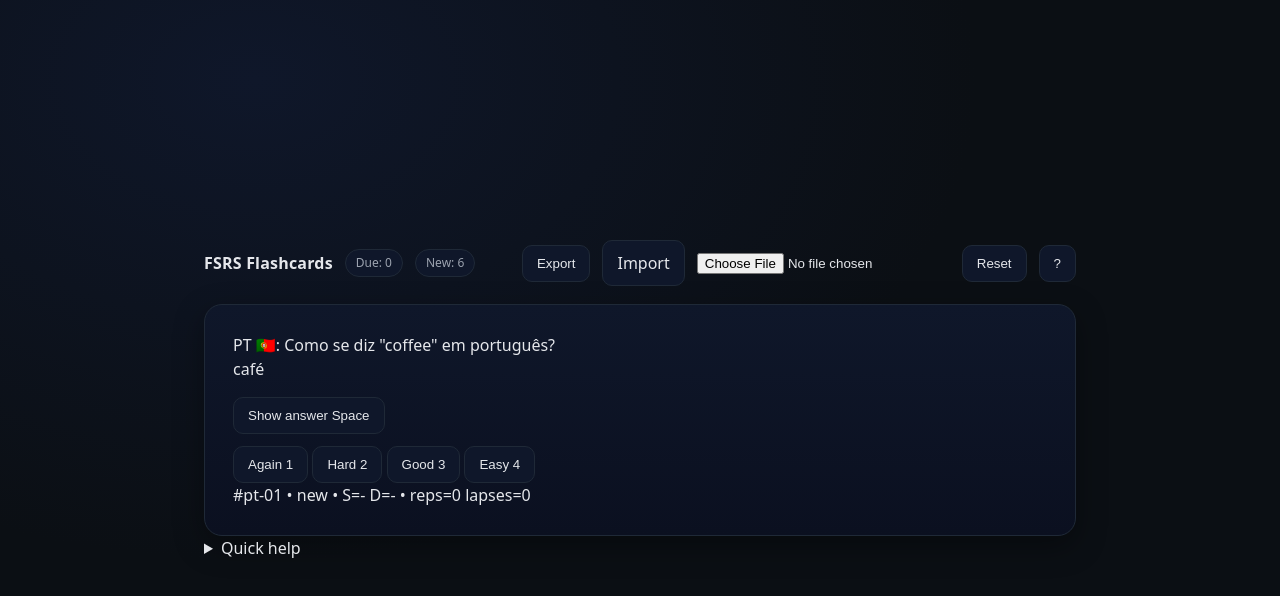
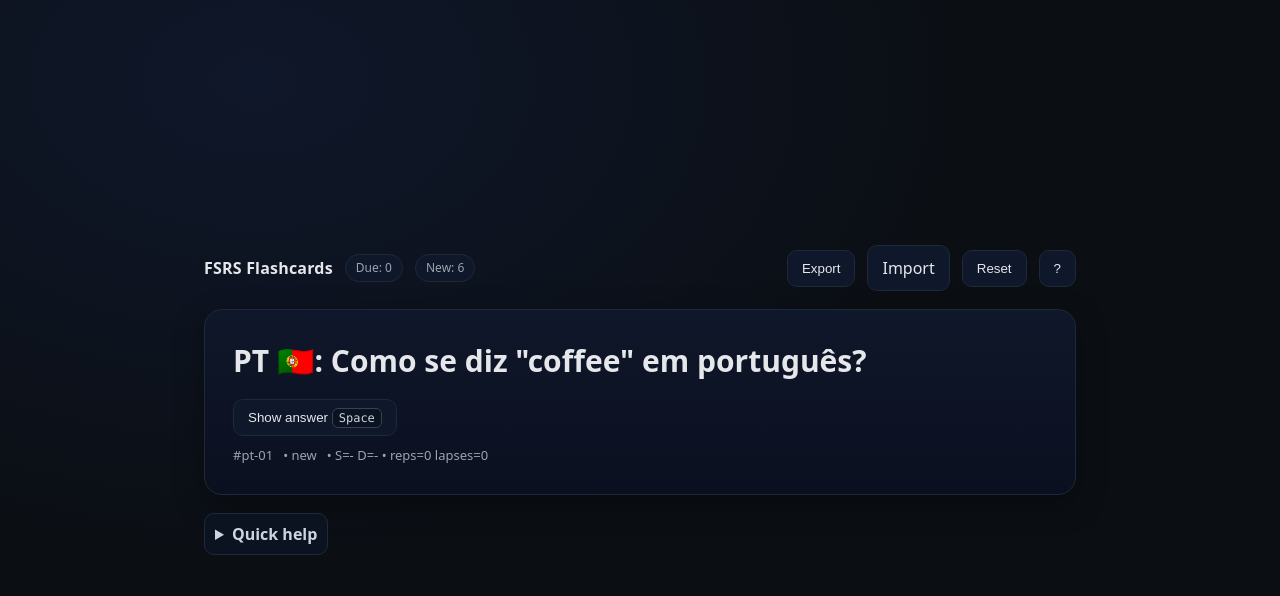
Before and after one commit to thinlines/flash-cards, a website built with Parcel: page src/index.html in a window 1280 px wide. Built offline with nearby package versions, Linux system fonts and the light colour scheme.

Commit message:
fix incorrect CSS refactor

```diff
--- a/src/styles.css
+++ b/src/styles.css
@@ -1,37 +1,195 @@
 :root {
   --bg: #0b0f14;
+  /* deep blue-gray */
   --panel: #111827;
+  /* slate-900 */
   --muted: #9ca3af;
+  /* gray-400 */
   --text: #e5e7eb;
+  /* gray-200 */
   --accent: #60a5fa;
+  /* blue-400 */
   --accent-2: #a78bfa;
+  /* violet-400 */
   --good: #34d399;
+  /* emerald-400 */
   --hard: #f59e0b;
+  /* amber-500 */
   --again: #ef4444;
+  /* red-500 */
   --easy: #22d3ee;
+  /* cyan-400 */
   --radius: 18px;
 }
-html, body { height: 100%; }
+
+html,
 body {
-  margin: 0; display: grid; place-items: center; min-height: 100%;
+  height: 100%;
+}
+
+body {
+  margin: 0;
+  display: grid;
+  place-items: center;
+  min-height: 100%;
   background: radial-gradient(1200px 800px at 20% 10%, #0f172a 0%, var(--bg) 60%);
   color: var(--text);
   font: 16px/1.5 system-ui, -apple-system, Segoe UI, Roboto, Inter, "Noto Sans", Helvetica, Arial, sans-serif;
 }
-.app { width: min(920px, 92vw); padding: 24px; box-sizing: border-box; }
-.bar { display:flex; align-items:center; gap: 12px; margin-bottom: 18px; }
-.bar .title { font-weight: 700; letter-spacing: 0.2px; }
-.bar .spacer { flex: 1; }
-.pill { background: #0f172a; border:1px solid #1f2937; border-radius: 999px; padding: 4px 10px; color: var(--muted); font-size: 12px; }
-.btn { cursor: pointer; border: 1px solid #1f2937; background: #0f172a; color: var(--text); padding: 10px 14px; border-radius: 10px; transition: transform .05s ease, background .2s ease, border-color .2s ease; }
-.btn:hover{ background:#111827; border-color:#374151 }
-.btn:active{ transform: translateY(1px) }
-.row { display:flex; gap: 12px; flex-wrap: wrap; }
+
+.app {
+  width: min(920px, 92vw);
+  padding: 24px;
+  box-sizing: border-box;
+}
+
+.bar {
+  display: flex;
+  align-items: center;
+  gap: 12px;
+  margin-bottom: 18px;
+}
+
+.bar .title {
+  font-weight: 700;
+  letter-spacing: 0.2px;
+}
+
+.bar .spacer {
+  flex: 1;
+}
+
+.pill {
+  background: #0f172a;
+  border: 1px solid #1f2937;
+  border-radius: 999px;
+  padding: 4px 10px;
+  color: var(--muted);
+  font-size: 12px;
+}
+
+.btn {
+  cursor: pointer;
+  border: 1px solid #1f2937;
+  background: #0f172a;
+  color: var(--text);
+  padding: 10px 14px;
+  border-radius: 10px;
+  transition: transform .05s ease, background .2s ease, border-color .2s ease;
+}
+
+.btn:hover {
+  background: #111827;
+  border-color: #374151
+}
+
+.btn:active {
+  transform: translateY(1px)
+}
+
+.row {
+  display: flex;
+  gap: 12px;
+  flex-wrap: wrap;
+}
 
 .card {
   background: linear-gradient(180deg, #0f172a, #0b1020);
-  border:1px solid #1f2937; border-radius: var(--radius);
-  box-shadow: 0 10px 30px rgba(0,0,0,.35);
+  border: 1px solid #1f2937;
+  border-radius: var(--radius);
+  box-shadow: 0 10px 30px rgba(0, 0, 0, .35);
   padding: clamp(16px, 3.5vw, 28px);
 }
-.q { font-size: c
+
+.q {
+  font-size: clamp(20px, 3.2vw, 30px);
+  font-weight: 650;
+}
+
+.a {
+  font-size: clamp(18px, 2.8vw, 24px);
+  color: #d1d5db;
+  margin-top: 14px;
+}
+
+.actions {
+  display: grid;
+  grid-template-columns: repeat(4, minmax(0, 1fr));
+  gap: 10px;
+}
+
+.actions .btn {
+  padding: 12px 10px;
+  font-weight: 600;
+  text-align: center
+}
+
+.again {
+  background: color-mix(in oklab, var(--again) 14%, #0f172a);
+  border-color: color-mix(in oklab, var(--again) 40%, #1f2937)
+}
+
+.hard {
+  background: color-mix(in oklab, var(--hard) 14%, #0f172a);
+  border-color: color-mix(in oklab, var(--hard) 36%, #1f2937)
+}
+
+.good {
+  background: color-mix(in oklab, var(--good) 14%, #0f172a);
+  border-color: color-mix(in oklab, var(--good) 36%, #1f2937)
+}
+
+.easy {
+  background: color-mix(in oklab, var(--easy) 14%, #0f172a);
+  border-color: color-mix(in oklab, var(--easy) 36%, #1f2937)
+}
+
+.meta {
+  display: flex;
+  gap: 10px;
+  align-items: baseline;
+  color: var(--muted);
+  font-size: 13px;
+  margin-top: 10px;
+  flex-wrap: wrap
+}
+
+.kbd {
+  font-family: ui-monospace, SFMono-Regular, Menlo, Consolas, monospace;
+  border: 1px solid #374151;
+  background: #0b1220;
+  color: #cbd5e1;
+  padding: 2px 6px;
+  border-radius: 6px;
+  font-size: 12px
+}
+
+.footer {
+  display: flex;
+  justify-content: space-between;
+  gap: 10px;
+  color: var(--muted);
+  margin-top: 18px;
+}
+
+details {
+  border: 1px solid #1f2937;
+  border-radius: 10px;
+  padding: 8px 10px;
+  background: #0b1220;
+}
+
+details>summary {
+  cursor: pointer;
+  font-weight: 600;
+  color: #cbd5e1
+}
+
+code,
+pre {
+  font-family: ui-monospace, SFMono-Regular, Menlo, Consolas, monospace;
+}
+
+.hidden {
+  display: none
+}
```
Also changed, not shown: src/index.html (+9 -4 lines).
